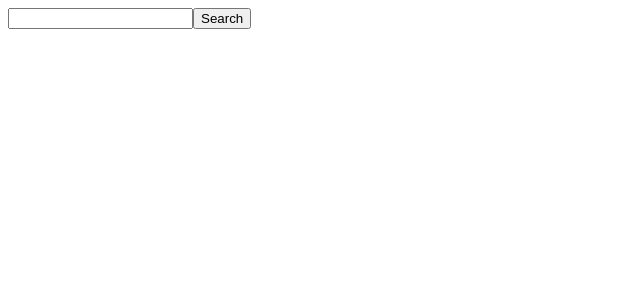
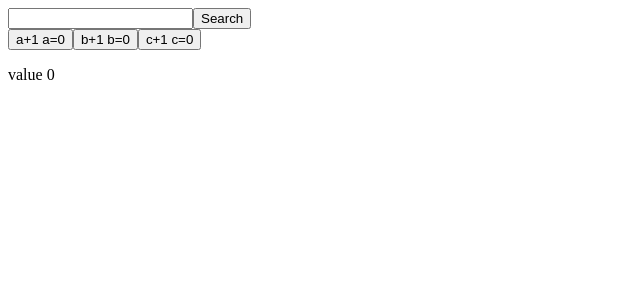
Before and after one commit to 9NBelka/react-learn-module-4, a React (Vite) app: page / in a window 1280 px wide. Shown: the top 300 px of the page, without its empty margins (0-640 px from the left). Built offline with nearby package versions, Linux system fonts and the light colour scheme.

Commit message:
UseMemo ХУК

```diff
--- a/src/components/App/App.jsx
+++ b/src/components/App/App.jsx
@@ -3,6 +3,7 @@ import { useState } from 'react'
 import Articles from '../Articles/Articles'
 import SearchForm from '../SearchForm/SearchForm'
 import { fetchArticles } from '../../articles-api'
+import UseMemoExample from '../UseMemoExample/UseMemoExample'
 
 function App() {
   const [query, setQuery] = useState("");
@@ -59,6 +60,8 @@ function App() {
       {articles.length > 0 && <Articles items={articles}></Articles>}
       {articles.length > 0 && !isLoading && <button onClick={handleLoadMore}>Load more</button>}
       {isLoading && <p>Loading articles...</p>}
+
+      <UseMemoExample />
     </>
   )
 };
--- /dev/null
+++ b/src/components/UseMemoExample/UseMemoExample.jsx
@@ -0,0 +1,22 @@
+import { useMemo, useState } from "react"
+
+function UseMemoExample() {
+  const [a, setA] = useState(0);
+  const [b, setB] = useState(0);
+  const [c, setC] = useState(0);
+
+  const value = useMemo(() => {
+    return a + b
+  },[a, b])
+
+  return (
+    <div>
+      <button onClick={() => setA(a+1)}>a+1 a={a}</button>
+      <button onClick={() => setB(b+1)}>b+1 b={b}</button>
+      <button onClick={() => setC(c+1)}>c+1 c={c}</button>
+      <p>value {value}</p>
+    </div>
+  )
+}
+
+export default UseMemoExample
```
